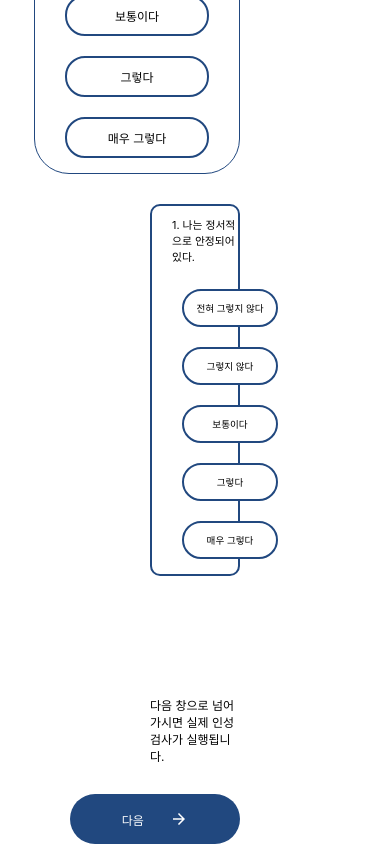
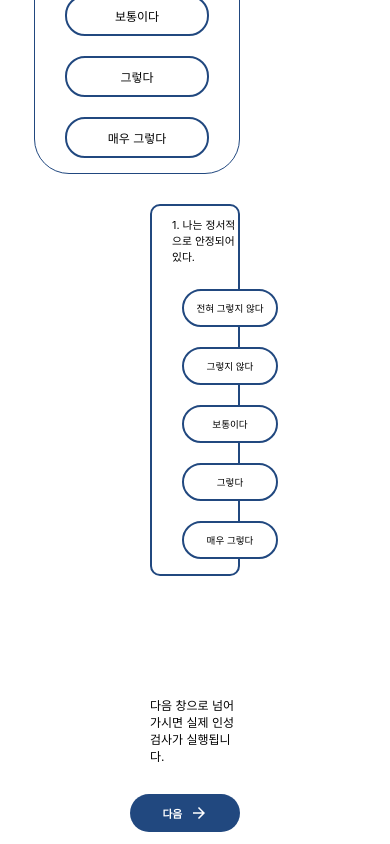
Before and after one commit to seumbae/survey_project, a React (Create React App) app: page /sample in a window 390 px wide. Shown: the part 567-1411 px from the top of the page. Built offline with nearby package versions, Linux system fonts and the light colour scheme.

Commit message:
add media query

```diff
--- a/src/components/MainButton.jsx
+++ b/src/components/MainButton.jsx
@@ -2,8 +2,6 @@ import styled from "styled-components";
 import ArrowForwardIcon from '@mui/icons-material/ArrowForward';
 
 const Btn = styled.div`
-    width: 120px;
-    height: 30px;
     background-color: #21487f;
     color: #ffffff;
     border: none;
@@ -12,6 +10,23 @@ const Btn = styled.div`
     cursor: pointer;
     display: flex;
     align-items: center;
+    font-weight: bold;
+
+    @media (min-width: 1024px){
+        width: 7.5rem;
+        height: 1.8rem;
+    }
+    @media (min-width: 768px) and (max-width: 1023px) {
+        width: 6rem;
+        height: 1.6rem;
+    }
+
+    @media (max-width: 767px) {
+        width: 5rem;
+        height: 1.5rem;
+        font-size: 0.9rem;
+    }
+
 `
 
 const ArrowIcon = styled(ArrowForwardIcon)`
```
